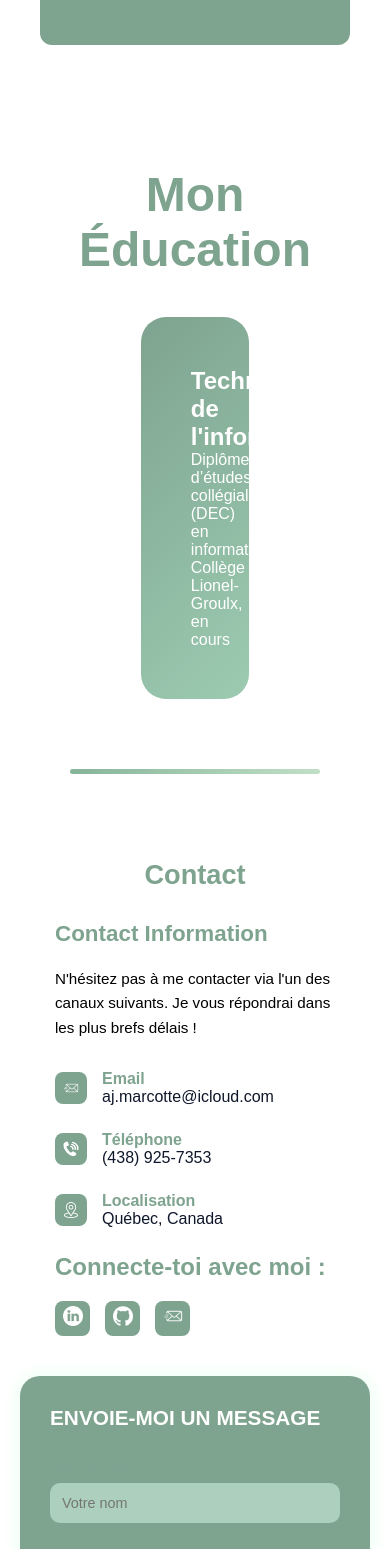
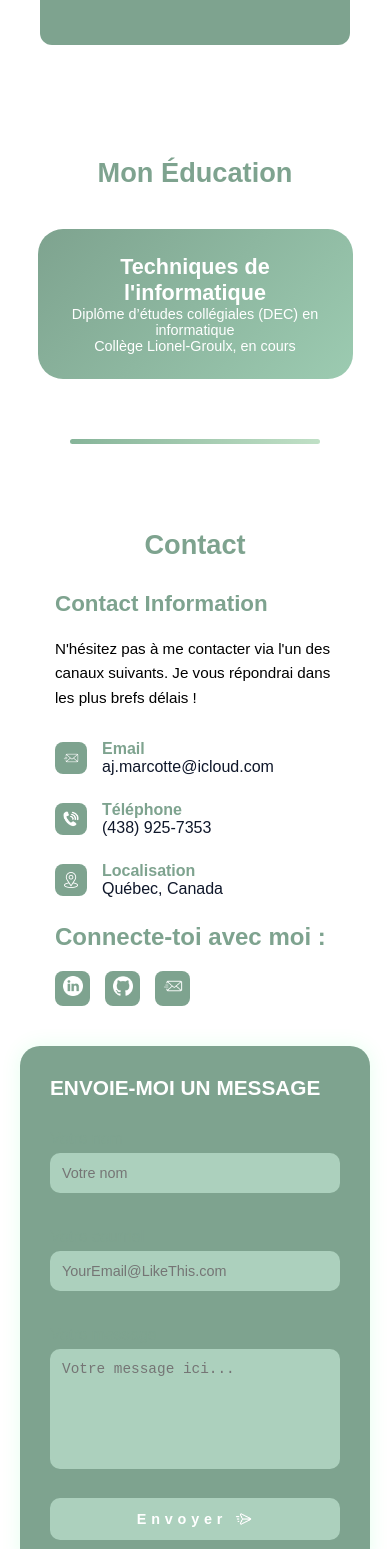
Before and after one commit to annabelle-marcotte/Portfolio, a React (Vite) app in the folder MonPortfolio/: page / in a window 390 px wide. Shown: the part 3860-5409 px from the top of the page. Built offline with nearby package versions, Linux system fonts and the light colour scheme.

Commit message:
adaptative

```diff
--- a/MonPortfolio/src/components/contacts.jsx
+++ b/MonPortfolio/src/components/contacts.jsx
@@ -7,6 +7,7 @@ const ContactsContent = () => {
     const { t } = useTranslation();
     const [state, handleSubmit] = useForm("xjkpgwgd");
     const [showPopup, setShowPopup] = useState(false);
+    const [sending, setSending] = useState(false); // animation state
 
     useEffect(() => {
         if (state.succeeded) {
@@ -21,7 +22,12 @@ const ContactsContent = () => {
 
     const onSubmit = async (event) => {
         event.preventDefault();
+        setSending(true);
         await handleSubmit(event);
+        setTimeout(() => setSending(false), 1000);
+        setTimeout(() => {
+            state.succeeded = false;
+        }, 1500);
     };
 
     return (
@@ -95,7 +101,14 @@ const ContactsContent = () => {
                         <textarea id="message" name="message" placeholder={t("contact_message_placeholder")} required />
                         <ValidationError prefix="Message" field="message" errors={state.errors} />
 
-                        <button type="submit" disabled={state.submitting}>{t("contact_submit_button")}</button>
+                        <button type="submit" disabled={state.submitting}>
+                            {t("contact_submit_button")}
+                            <img
+                                src="../contact/sent.png"
+                                className={sending ? "send-animate" : ""}
+                                alt="send"
+                            />
+                        </button>
                     </form>
                 </div>
             </div>
--- a/MonPortfolio/src/css/contacts.css
+++ b/MonPortfolio/src/css/contacts.css
@@ -149,8 +149,11 @@
     height: 120px;
     resize: none;
 }
-
 .user-content button {
+    display: inline-flex;
+    align-items: center;
+    justify-content: center;
+    gap: 8px;
     background-color: #acd0bd;
     color: white;
     font-weight: 600;
@@ -162,12 +165,31 @@
     font-size: 1rem;
     margin-top: 10px;
     transition: background-color 0.3s, transform 0.3s;
+    position: relative;
 }
 
 .user-content button:hover {
     background-color: #a1cfb6;
     transform: scale(1.02);
 }
+
+.user-content button img {
+    width: 18px;
+    height: 18px;
+    object-fit: contain;
+    transition: transform 0.3s ease, opacity 0.3s ease;
+}
+
+.send-animate {
+    animation: send-icon 0.6s forwards;
+}
+
+@keyframes send-icon {
+    0% { transform: translateX(0) rotate(0deg); opacity: 1; }
+    50% { transform: translateX(20px) rotate(20deg); }
+    100% { transform: translateX(40px) rotate(45deg); opacity: 0; }
+}
+
 
 .form-error {
     color: #ff4d4d;
@@ -218,9 +240,11 @@
 
 @media (max-width: 600px) {
     .popup-message {
-        bottom: 20px;
-        right: 20px;
-        left: 20px;
+        bottom: auto;
+        right: auto;
+        left: 17%;
+        top: 20%;
+        transform: translate(-50%, -50%);
         font-size: 0.9rem;
         padding: 15px 20px;
     }
--- a/MonPortfolio/src/css/education.css
+++ b/MonPortfolio/src/css/education.css
@@ -44,3 +44,40 @@
     font-size: 1rem;
     cursor: pointer;
 }
+@media (max-width: 1024px) {
+    .education-content h1 {
+        font-size: 2.5rem;
+    }
+
+    .education-grid {
+        width: 60%;
+        padding: 40px;
+    }
+}
+
+@media (max-width: 768px) {
+    .education-content {
+        padding: 30px 20px;
+    }
+
+    .education-content h1 {
+        font-size: 2rem;
+    }
+
+    .education-grid {
+        width: 80%;
+        padding: 30px;
+    }
+}
+
+@media (max-width: 480px) {
+    .education-content h1 {
+        font-size: 1.7rem;
+    }
+
+    .education-grid {
+        width: 90%;
+        padding: 25px;
+        font-size: 0.9rem;
+    }
+}
```
Also changed, not shown: MonPortfolio/public/contact/sent.png, 1 other file (tests, documents, lock files or other folders).
